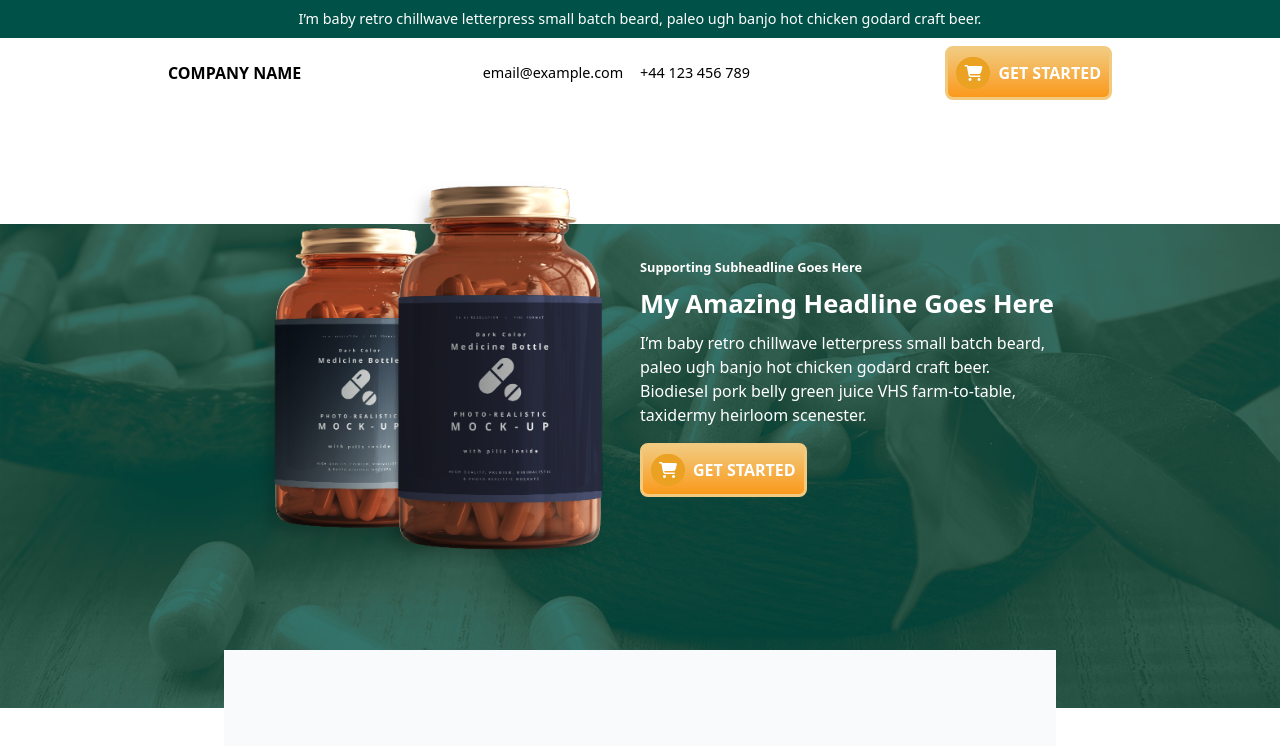
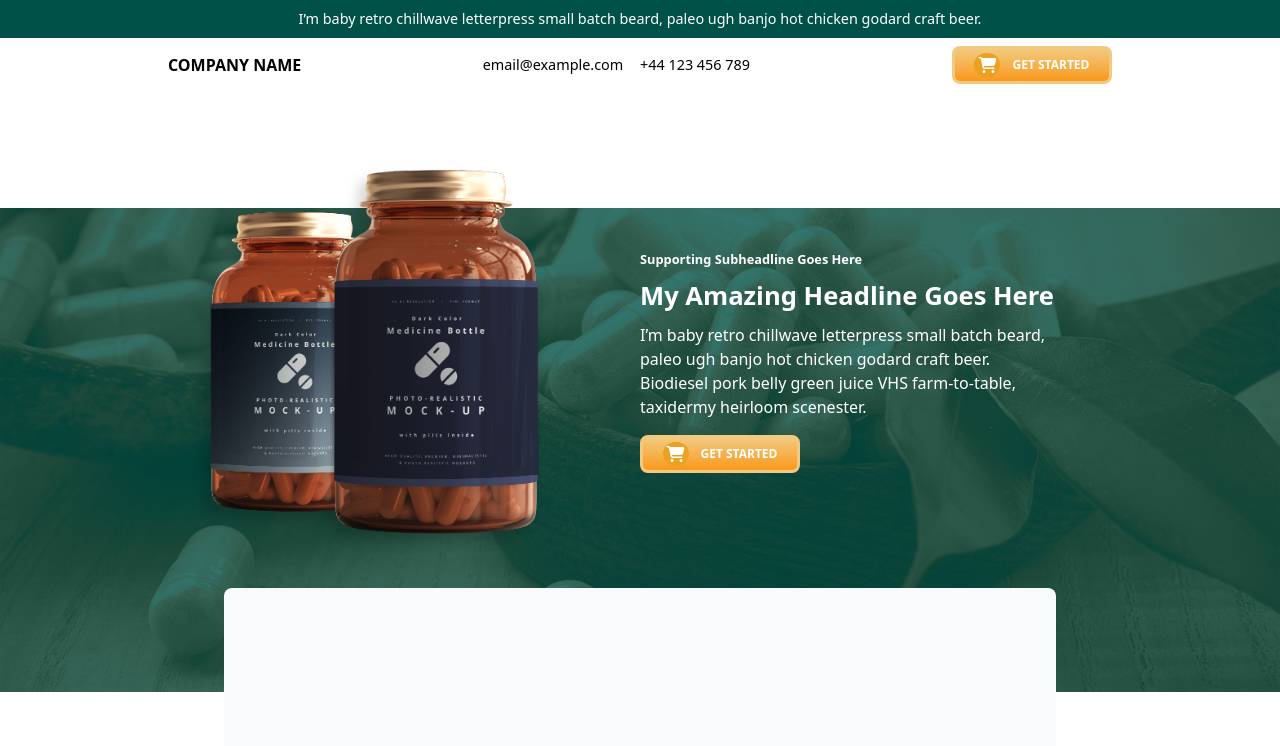
Before and after one commit to ninoxander/Tech_Interview, a plain HTML site: page index.html in a window 1280 px wide. Drawn offline with nearby package versions, Linux system fonts and the light colour scheme.

Commit message:
buttons aesthetics

```diff
--- a/index.html
+++ b/index.html
@@ -41,7 +41,7 @@
         .container-pills{
             background-image: url('./public/background_banner.png');
             height: calc(100vh - 200px);
-            background-size: 100%;
+            background-size: contain;
             background-repeat: no-repeat;
             background-position: bottom;
 
@@ -66,9 +66,9 @@
                 </div>
             </div>
             <div class="w-1/3 text-white text-center">
-                <button class="p-2 colororange flex items-center justify-center space-x-2 float-right">
-                    <i class="fa-solid fa-cart-shopping rounded-full color-dark-orange p-2"></i>
-                    <p>
+                <button class="p-1 colororange flex items-center justify-center space-x-3 float-right w-40">
+                    <i class="fa-solid fa-cart-shopping rounded-full color-dark-orange p-1"></i>
+                    <p class="text-xs">
                     GET STARTED</p>
                 </button>
             </div>
@@ -76,21 +76,21 @@
         <div class="w-full container-pills items-center justify-center text-white">
             <div class="mx-auto w-[65%] h-[90%] flex">
                 <div class="w-1/2 flex items-center justify-center">
-                    <img src="./public/bottles.png" alt="" class="object-contain h-full">
+                    <img src="./public/bottles.png" alt="" class="object-contain h-full ml-[-8rem]">
                 </div>
                 <div class="w-1/2 flex items-center justify-center flex-col">
                     <div class="justify-start">
                     <h1 class="p-text pb-2"><strong>Supporting Subheadline Goes Here</strong></h1>
                     <h2 class="p-size pb-2"><strong>My Amazing Headline Goes Here</strong></h2>
                     <h3 class="pb-4">I’m baby retro chillwave letterpress small batch beard, paleo ugh banjo hot chicken godard craft beer. Biodiesel pork belly green juice VHS farm-to-table, taxidermy heirloom scenester.</h3>
-                    <button class="p-2 colororange flex items-center justify-center space-x-2">
-                        <i class="fa-solid fa-cart-shopping rounded-full color-dark-orange p-2"></i>
-                        <p>
+                    <button class="p-1 colororange flex items-center justify-center space-x-3 w-40">
+                        <i class="fa-solid fa-cart-shopping rounded-full color-dark-orange p-1"></i>
+                        <p class="text-xs">
                         GET STARTED</p>
                     </button>
                 </div></div>
             </div>
-            <div class="mx-auto w-[65%] h-[90%] flex bg-slate-50 mt-0.5"></div>
+            <div class="mx-auto w-[65%] h-[90%] flex bg-slate-50  mt-[-2.7rem] rounded-lg"></div>
         </div>
         </div>
 </body>
```
